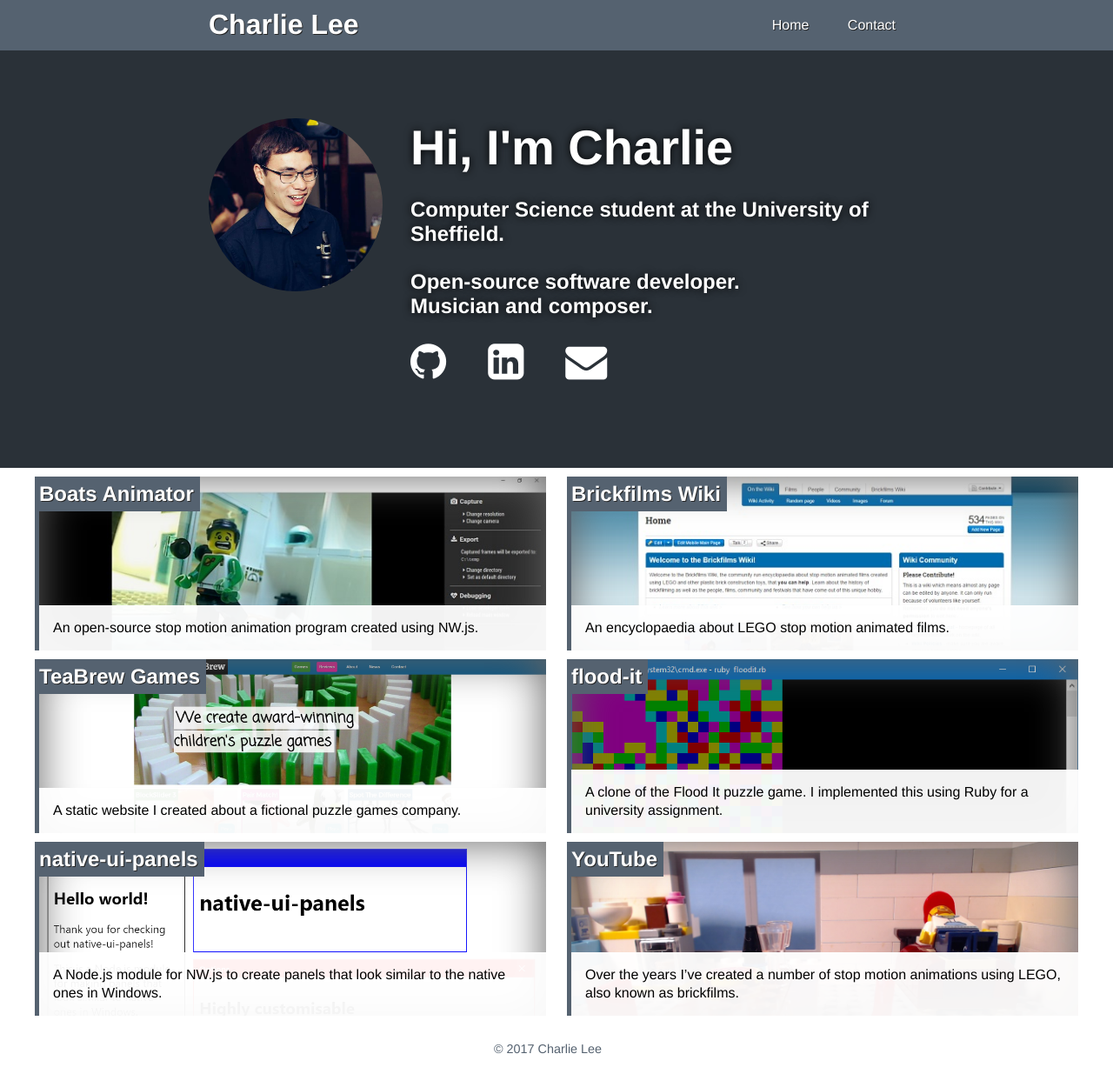
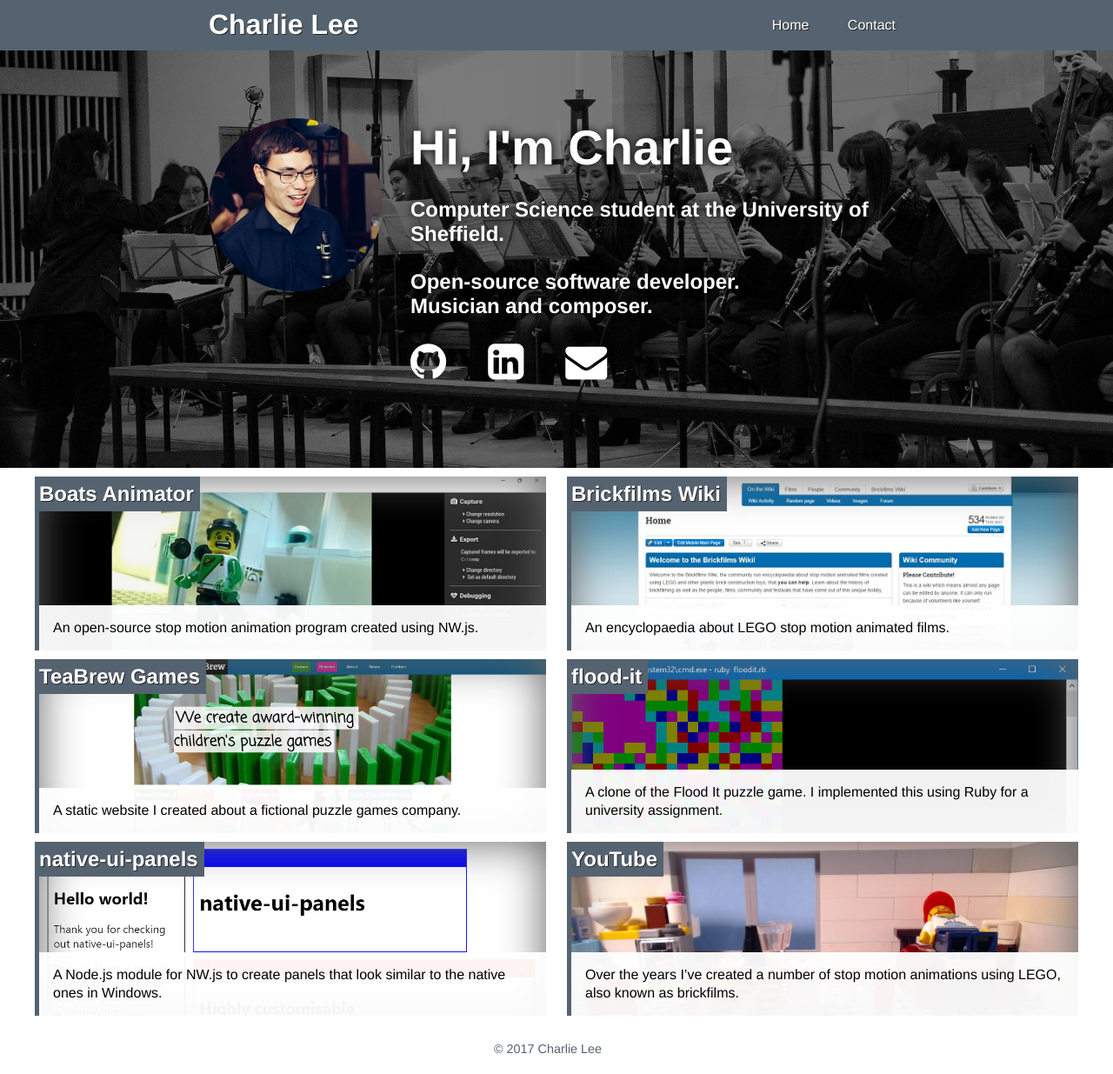
Before and after one commit to charlielee/charlielee.github.io, a Jekyll site: the page built from index.md, in a window 1280 px wide. Shown: the whole page at 87% size. Built offline with Jekyll 4.4.1, drawn with Linux system fonts in a browser that asks for light colours.

Commit message:
Update header hero photo

```diff
--- a/index.md
+++ b/index.md
@@ -5,7 +5,8 @@
 hero_cover: true
 hero_title: Hi, I'm Charlie
 hero_text: "Computer Science student at the University of Sheffield.<br><br>Open-source software developer.<br>Musician and composer."
-hero_img_round: /assets/img/headshot-september-2017.jpg
+hero_img_round: assets/img/headshot-september-2017.jpg
+hero_img: assets/img/concert-band.jpg
 hero_social: true
 hero_social_github: https://github.com/charlielee
 hero_social_linkedin: https://linkedin.com/in/charlesrjlee
```
Also changed, not shown: assets/img/concert-band.jpg (added).
